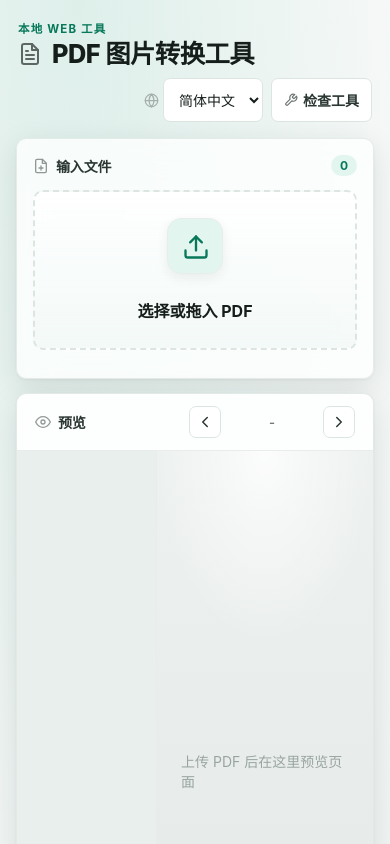
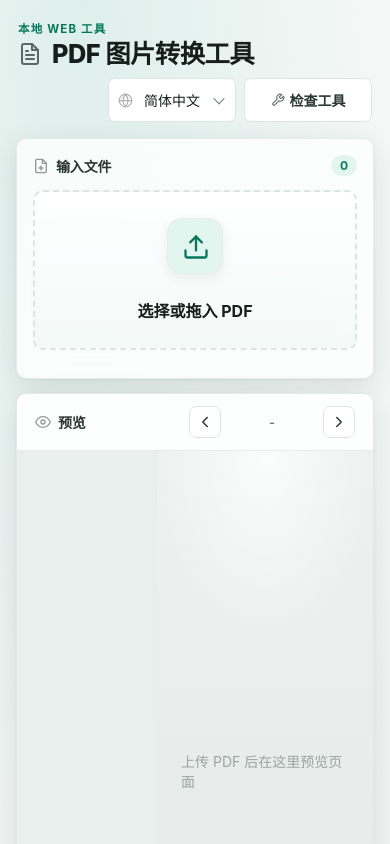
Before and after one commit to Na-Bian/PDF-Image-Converter, a plain HTML site: page static/index.html in a window 390 px wide. Shown: the top 844 px of the page. Drawn offline with Linux system fonts and the light colour scheme.

Commit message:
fix: align mobile toolbar controls

```diff
--- a/site/dist/styles.css
+++ b/site/dist/styles.css
@@ -1060,13 +1060,51 @@ input[type="number"]:focus {
   }
 
   .top-actions {
-    flex-wrap: wrap;
-    justify-content: flex-end;
+    display: grid;
+    grid-template-columns: repeat(2, minmax(0, 1fr));
+    align-self: flex-end;
+    width: min(100%, 264px);
+  }
+
+  .language-switch {
+    position: relative;
+  }
+
+  .language-switch .ui-icon {
+    position: absolute;
+    inset-inline-start: 10px;
+    pointer-events: none;
+  }
+
+  .language-switch::after {
+    content: "";
+    position: absolute;
+    inset-inline-end: 13px;
+    top: 50%;
+    width: 7px;
+    height: 7px;
+    border: solid currentColor;
+    border-width: 0 1.5px 1.5px 0;
+    transform: translateY(-65%) rotate(45deg);
+    pointer-events: none;
   }
 
   #languageSelect,
   #healthButton {
-    min-height: 44px;
+    width: 100%;
+    min-width: 0;
+    height: 44px;
     font-size: 14px;
   }
+
+  #languageSelect {
+    appearance: none;
+    padding-inline: 28px;
+    text-align: center;
+    text-align-last: center;
+  }
+
+  #healthButton {
+    justify-content: center;
+  }
 }
--- a/static/index.html
+++ b/static/index.html
@@ -5,7 +5,7 @@
     <meta name="viewport" content="width=device-width, initial-scale=1" />
     <title>PDF Image Converter</title>
     <link rel="icon" type="image/svg+xml" href="/favicon.svg" />
-    <link rel="stylesheet" href="/styles.css?v=footer-spacing" />
+    <link rel="stylesheet" href="/styles.css?v=equal-mobile-controls" />
   </head>
   <body>
     <main class="app-shell">
--- a/static/styles.css
+++ b/static/styles.css
@@ -1043,13 +1043,51 @@ input[type="number"]:focus {
   }
 
   .top-actions {
-    flex-wrap: wrap;
-    justify-content: flex-end;
+    display: grid;
+    grid-template-columns: repeat(2, minmax(0, 1fr));
+    align-self: flex-end;
+    width: min(100%, 264px);
+  }
+
+  .language-switch {
+    position: relative;
+  }
+
+  .language-switch .ui-icon {
+    position: absolute;
+    inset-inline-start: 10px;
+    pointer-events: none;
+  }
+
+  .language-switch::after {
+    content: "";
+    position: absolute;
+    inset-inline-end: 13px;
+    top: 50%;
+    width: 7px;
+    height: 7px;
+    border: solid currentColor;
+    border-width: 0 1.5px 1.5px 0;
+    transform: translateY(-65%) rotate(45deg);
+    pointer-events: none;
   }
 
   #languageSelect,
   #healthButton {
-    min-height: 44px;
+    width: 100%;
+    min-width: 0;
+    height: 44px;
     font-size: 14px;
   }
+
+  #languageSelect {
+    appearance: none;
+    padding-inline: 28px;
+    text-align: center;
+    text-align-last: center;
+  }
+
+  #healthButton {
+    justify-content: center;
+  }
 }
```
Also changed, not shown: site/dist/index.html (+1 -1 lines).
